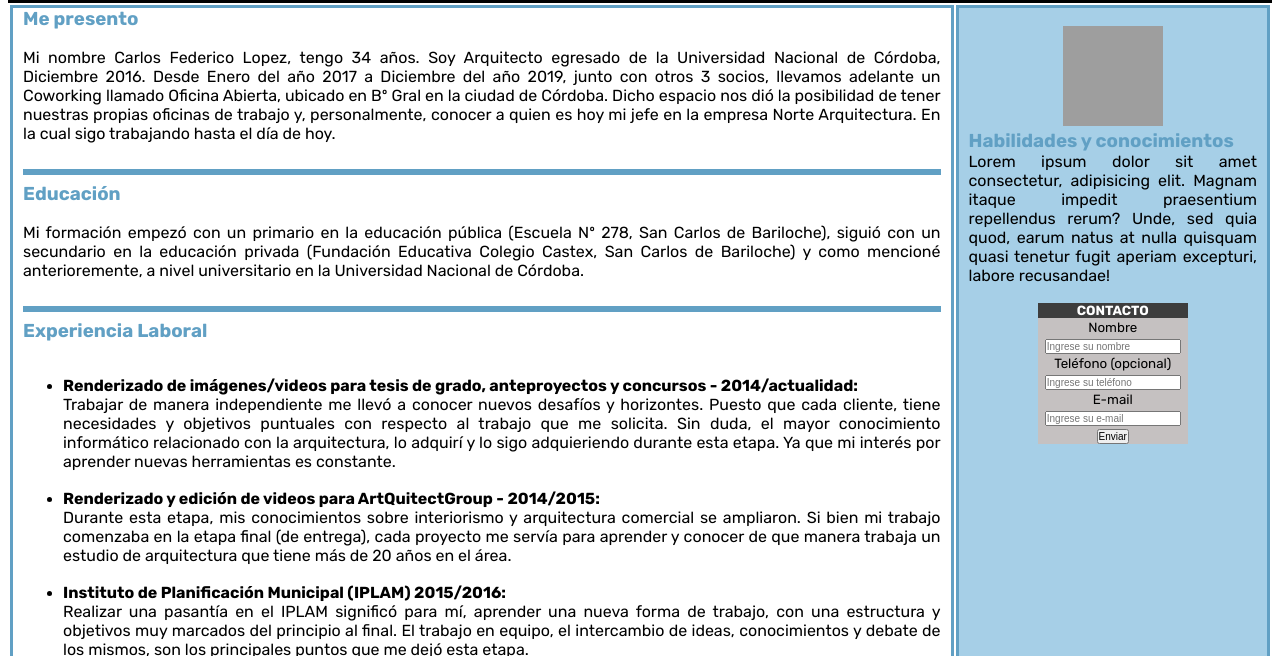
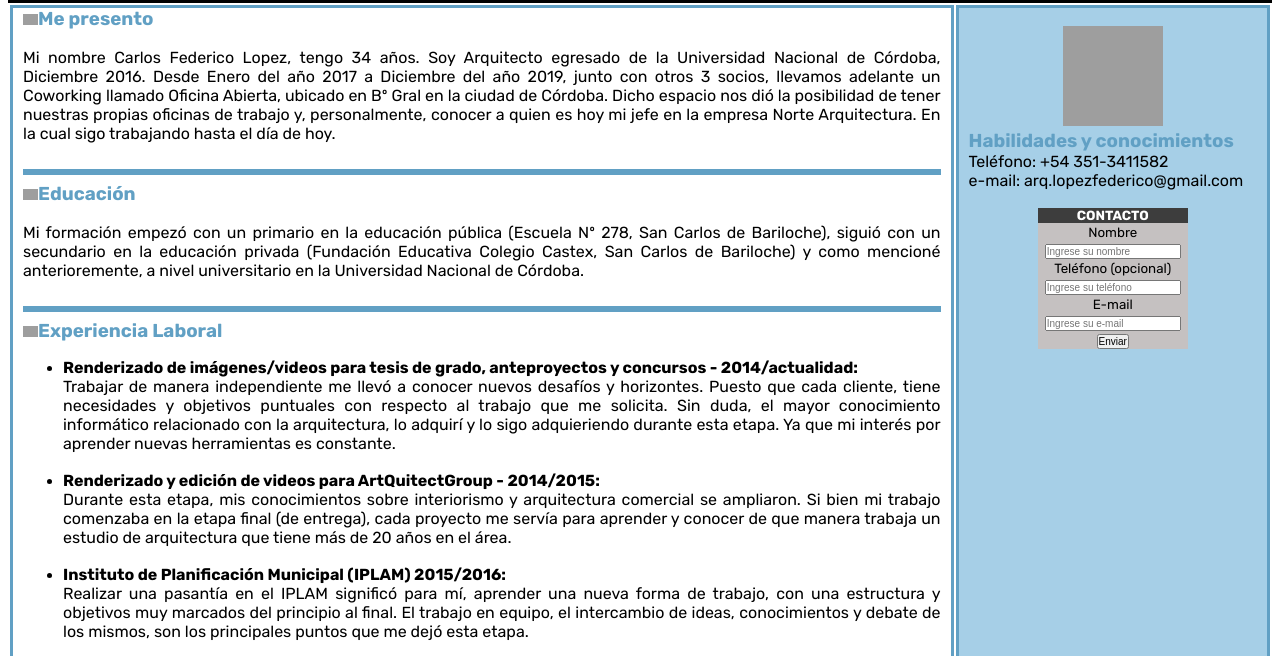
Before and after one commit to CFLopez88/ProyectoFinal-CV, a plain HTML site: page index.html in a window 1280 px wide. Shown: the part 129-785 px from the top of the page. Drawn offline with Linux system fonts and the light colour scheme; grey boxes are pictures that could not be loaded.

Commit message:
21.01.22-Se agregaron iconos

```diff
--- a/01_CSS/estilos.css
+++ b/01_CSS/estilos.css
@@ -109,6 +109,10 @@
 
     }
 
+    .iconopresyexp{
+        background-color: #a6cfe7;
+    }
+
 /******************************************************/
 /*************** Estilos media query ******************/
 /******************************************************/
--- a/index.html
+++ b/index.html
@@ -25,7 +25,7 @@
         <table>
             <tr>
                 <td class="presentacionyexperencia">
-                    <h3>Me presento</h3>
+                    <h3><img class="iconopresyexp" src="https://cdn-icons-png.flaticon.com/512/6927/6927593.png" width="15px">Me presento</h3>
                         <br>
                             <p>
                                 Mi nombre Carlos Federico Lopez, tengo 34 años. Soy Arquitecto egresado de la Universidad Nacional de Córdoba, Diciembre 2016. Desde Enero del año 2017 a Diciembre del año 2019, junto con otros 3 socios, llevamos adelante un Coworking llamado Oficina Abierta, ubicado en Bº Gral en la ciudad de Córdoba.
@@ -33,15 +33,14 @@
                             </p>
                         <br>
                         <hr>
-                    <h3>Educación</h3>
+                    <h3><img class="iconopresyexp" src="https://cdn-icons-png.flaticon.com/512/1940/1940611.png" width="15px">Educación</h3>
                         <br>
                             <p>
                                 Mi formación empezó con un primario en la educación pública (Escuela Nº 278, San Carlos de Bariloche), siguió con un secundario en la educación privada (Fundación Educativa Colegio Castex, San Carlos de Bariloche) y como mencioné anterioremente, a nivel universitario en la Universidad Nacional de Córdoba.
                             </p>
                         <br>
                         <hr>
-                    <h3>Experiencia Laboral</h3>
-                        <br>
+                    <h3><img class="iconopresyexp" src="https://cdn-icons-png.flaticon.com/512/8434/8434255.png" width="15px">Experiencia Laboral</h3>
                         <ul>
                             <li><p class="subtitulo1">Renderizado de imágenes/videos para tesis de grado, anteproyectos y concursos - 2014/actualidad:</p></li>
                                 <p>
@@ -75,7 +74,9 @@
                     </center>
                     <h3>Habilidades y conocimientos</h3>
                     <p>
-                        Lorem ipsum dolor sit amet consectetur, adipisicing elit. Magnam itaque impedit praesentium repellendus rerum? Unde, sed quia quod, earum natus at nulla quisquam quasi tenetur fugit aperiam excepturi, labore recusandae!
+                        Teléfono: +54 351-3411582
+                        <br>
+                        e-mail: arq.lopezfederico@gmail.com
                     </p>
                     <br>
                     <center><h5 class="contacto">CONTACTO</h5></center>
```
